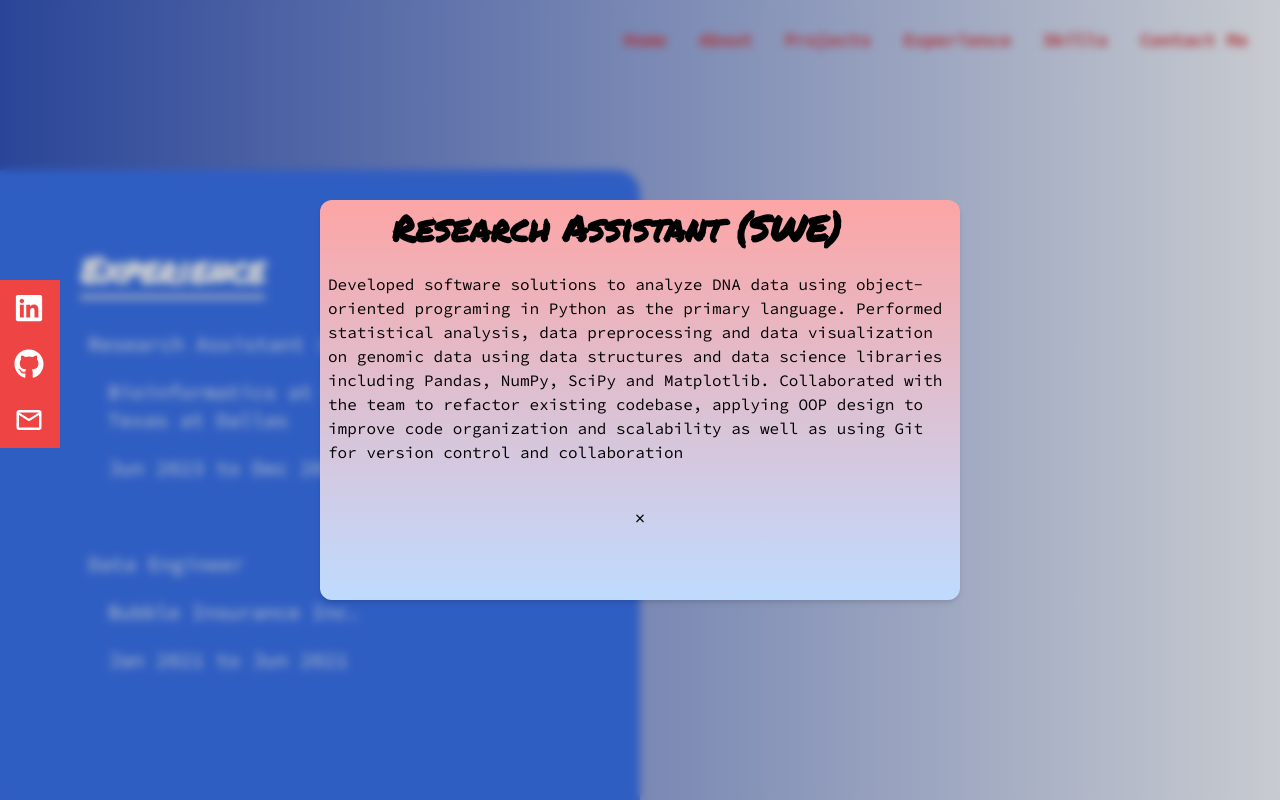
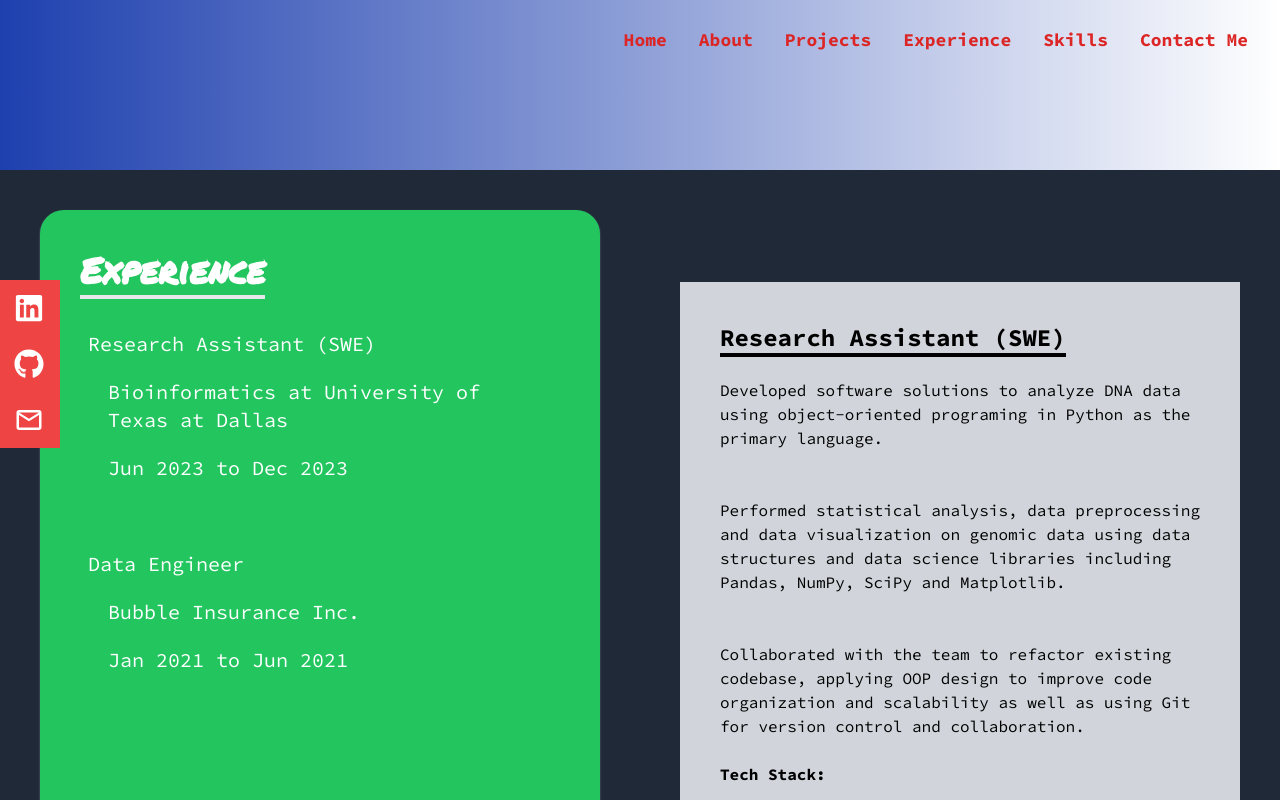
Before and after one commit to AmeyAthavia/Portfolio, a React (Create React App) app: page / in a window 1280 px wide. Both pictures are taken after a click on the item 320 px from the left and 1830 px from the top of the page. Shown: the part 1430-2230 px from the top of the page. Built offline with nearby package versions, Linux system fonts and the light colour scheme; the HTML template or start-up script is replaced by a standard one.

Commit message:
Updates to content viewer

```diff
--- a/package.json
+++ b/package.json
@@ -3,6 +3,7 @@
   "version": "0.1.0",
   "private": true,
   "dependencies": {
+    "@react-spring/parallax": "^9.7.3",
     "@testing-library/jest-dom": "^5.17.0",
     "@testing-library/react": "^13.4.0",
     "@testing-library/user-event": "^13.5.0",
--- a/src/App.js
+++ b/src/App.js
@@ -7,11 +7,13 @@ import Experience from "./components/Experience";
 import { Skills } from "./components/Skills";
 import Contact from "./components/Contact";
 import Modal from "./components/Modal";
-
+// import {Parallax, ParallaxLayer} from '@react-spring/parallax';
+// import sky from './assets/starry-sky.jpg';
 
 function App() {
   return (
-    <div className="App">
+    <div className="App ">
+
       <NavBar />
       <Home />
       <Projects />
--- a/src/components/Experience.jsx
+++ b/src/components/Experience.jsx
@@ -10,27 +10,26 @@ const Experience = () => {
       n: 'Research Assistant (SWE)',
       loc: 'Bioinformatics at University of Texas at Dallas',
       date: 'Jun 2023 to Dec 2023',
-      detail: `Developed software solutions to analyze DNA data using object-oriented programing in Python as the primary language.
-      Performed statistical analysis, data preprocessing and data visualization on genomic data using data structures and data science libraries including Pandas, NumPy, SciPy and Matplotlib.
-      Collaborated with the team to refactor existing codebase, applying OOP design to improve code organization and scalability as well as using Git for version control and collaboration`
+      detail1: 'Developed software solutions to analyze DNA data using object-oriented programing in Python as the primary language.',
+      detail2: 'Performed statistical analysis, data preprocessing and data visualization on genomic data using data structures and data science libraries including Pandas, NumPy, SciPy and Matplotlib.',
+      detail3: 'Collaborated with the team to refactor existing codebase, applying OOP design to improve code organization and scalability as well as using Git for version control and collaboration.',
     },
     {
       id: 2,
       n: 'Data Engineer',
       loc: 'Bubble Insurance Inc.',
       date: 'Jan 2021 to Jun 2021',
-      detail: `Independently preprocessed datasets of millions of entries using the NumPy, pandas and NLTK python libraries.
-      Utilized TensorFlow and matplotlib for data visualization and analysis.
-      Applied programming techniques and advanced data structures and algorithms to optimize and improve the application.
-      Using Agile methodology to work with a team on software development.`
+      detail1: 'Independently preprocessed datasets of millions of entries using the NumPy, pandas and NLTK python libraries.',
+      detail2: 'Utilized TensorFlow and matplotlib for data visualization and analysis. Applied programming techniques and advanced data structures and algorithms to optimize and improve the application.',
+      detail3: 'Using Agile methodology to work with a team on software development.',
     }
   ]
 
   const [modal, setModal] = useState(false);
   const [selectitems, setSelectedItems] = useState(null);
 
-  const handleItemsClick = (title,detail) => {
-    setSelectedItems({title, detail})
+  const handleItemsClick = (title,detail1,detail2, detail3) => {
+    setSelectedItems({title, detail1, detail2, detail3})
   };
 
   const toggelModal = () => {
@@ -42,15 +41,15 @@ const Experience = () => {
     setSelectedItems(null);
 }
   return (
-    <div name='experience' className='h-screen items-center bg-gradient-to-b from-blue-800 to-gray-200 lg:bg-gradient-to-r from-blue-800 to-white md:h-screen sm:h-screen text-white'>
+    <div name='experience' className='h-screen items-center bg-gray-800 md:h-screen sm:h-screen text-white'>
       <div className='grid grid-cols-1 lg:grid-cols-2 '>
-        <div className='p-20 h-screen bg-blue-600 lg:rounded-r-3xl md:w-fit lg:w-fit'>
-          <div className='pb-8 '>
+        <div className='p-10 h-screen lg:rounded-r-3xl md:w-fit lg:w-fit'>
+          <div className='pb-8 h-full bg-green-500 rounded-3xl shadow-sm shadow-gray-500 items-center p-10'>
             <p className='text-4xl font-bold font-signature inline border-b-4'>Experience </p>
             {
               exp.map((exp) => (
                 <ul>
-                  <li key={exp.id} onClick={() => handleItemsClick(exp.n, exp.detail)} className='text-xl text-wrap text-white pt-10 p-2 hover:scale-105 duration-200 hover:text-black'>
+                  <li key={exp.id} onClick={() => handleItemsClick(exp.n, exp.detail1, exp.detail2, exp.detail3)} className='text-xl text-wrap text-white pt-10 p-2 hover:scale-105 duration-200 hover:text-black'>
                     {exp.n}
                     <ul>
                       <li className='px-5 py-5'>{exp.loc}</li>
@@ -62,12 +61,25 @@ const Experience = () => {
             }
           </div>
         </div>
-          <div>
+          <div className='md:hidden'>
             {
               selectitems && (
-                <Modal onClose={close} visible={toggelModal} title={selectitems.title} detail={selectitems.detail}/>
+                <Modal onClose={close} visible={toggelModal} data={selectitems}/>
               )}
 
+          </div>
+          <div className='py-28 px-10 items-center hidden md:block'>
+            {
+              selectitems &&(
+              <div className='justify-center items-center bg-gray-300 text-black p-10 h-full'>
+              <h1 className='text-center text-2xl font-bold inline border-b-4 border-black'>{selectitems.title}</h1>
+              <ul>
+                <li className='py-6'>{selectitems.detail1}</li>
+                <li className='py-6'>{selectitems.detail2}</li>
+                <li className='py-6'>{selectitems.detail3}</li>
+              </ul>
+              <p><h2 className='font-bold'>Tech Stack:</h2></p>
+            </div>)}
           </div>
       </div>
     </div>
--- a/src/components/Home.jsx
+++ b/src/components/Home.jsx
@@ -6,8 +6,7 @@ import {Link} from 'react-scroll';
 
 const Home = () => {
   return (
-    <div name="home" className='h-screen w-full bg-gradient-to-b from-blue-800 to-50% to-gray-200 from-60% lg:bg-gradient-to-r from-blue-800 to-55%
-    to-white from-55% items-center'>
+    <div name="home" className="h-screen w-full bg-gradient-to-b from-purple-950  to-gray-600 lg:bg-gradient-to-r items-center">
         <div className='max-w-screen-lg mx-auto flex flex-col items-center
         justify-center h-full px-4 md:flex-row'>
             <div className='flex flex-col justify-center h-full'>
--- a/src/components/Modal.jsx
+++ b/src/components/Modal.jsx
@@ -1,6 +1,6 @@
 import React from 'react'
 
-const Modal = ({visible, title, detail, onClose}) => {
+const Modal = ({visible, data, onClose}) => {
     const handleonclose = (e) =>{
         if(e.target.id === 'container')onClose();
     };
@@ -13,9 +13,13 @@ const Modal = ({visible, title, detail, onClose}) => {
 
     <div id='container' onClick={handleonclose} className='fixed inset-0 bg-opacity-30 bg-gray-600 backdrop-blur-sm
     flex justify-center items-center lg:'>
-        <div className='bg-white bg-gradient-to-b from-red-300 to-blue-200 w-4/5 shadow-md mx-auto items-center justify-center h-fit lg:h-1/2 lg:w-1/2 rounded-xl text-black p-2'>
-            <p className='text-4xl lg:px-16 font-bold font-signature '>{title}</p>
-            <p className='py-6'>{detail}</p>
+        <div className='bg-gray-300 w-4/5 shadow-md mx-auto items-center justify-center h-fit lg:h-1/2 lg:w-1/2 rounded-xl text-black p-2'>
+            <p className='text-4xl lg:px-16 font-bold '>{data.title}</p>
+            <ul>
+              <li className='py-6'>{data.detail1}</li>
+              <li className='py-6'>{data.detail2}</li>
+              <li className='py-6'>{data.detail3}</li>
+            </ul>
             <div className='flex items-center justify-center'>
               <button className='text-xl px-6 py-2 m-2 duration-200 hover:scale-105' onClick={onClose}>&times;</button>
             </div>
```
Also changed, not shown: tailwind.config.js (+10 -0 lines), 1 other file (tests, documents, lock files or other folders).
